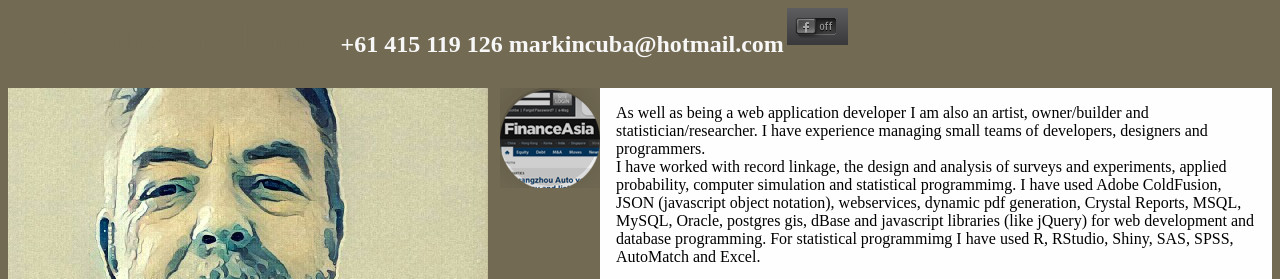
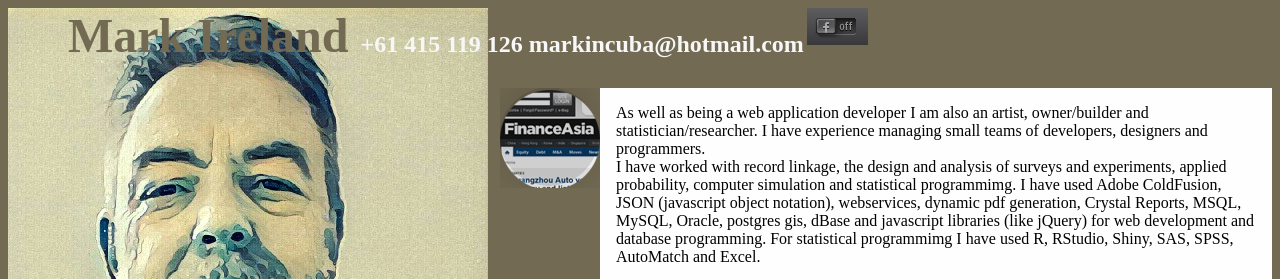
Before and after one commit to markireland/markireland.github.io, a plain HTML site: page index.html in a window 1280 px wide. Shown: the top 279 px of the page. Drawn offline with Linux system fonts and the light colour scheme.

Commit message:
Update index.html

```diff
--- a/index.html
+++ b/index.html
@@ -38,7 +38,7 @@ overflow: hidden;
 </head>
 <body style="background: #726a53 center center fixed;min-width: 1024px;">
 <div style="background: url(./town_2020.jpg) no-repeat;height: 1000px;padding 100 10 10 50;">
-<div style="background: #726a53; width: 800px;height: 80px;padding: 0 0 0 40px;"><img src="./F_Off.png" style="float: right;" alt="" border="0">
+<div style="width: 800px;height: 80px;padding: 0 0 0 60px;"><img src="./F_Off.png" style="float: right;" alt="" border="0">
 <h1 style="font: Verdana, !important; font-size: 48px;color: #726a53;padding: 0;margin: 0;">
 	Mark Ireland
 	<span style="font-size: 24px;color: #f7f7f7;">+61 415 119 126 markincuba@hotmail.com</span></h1>
```
